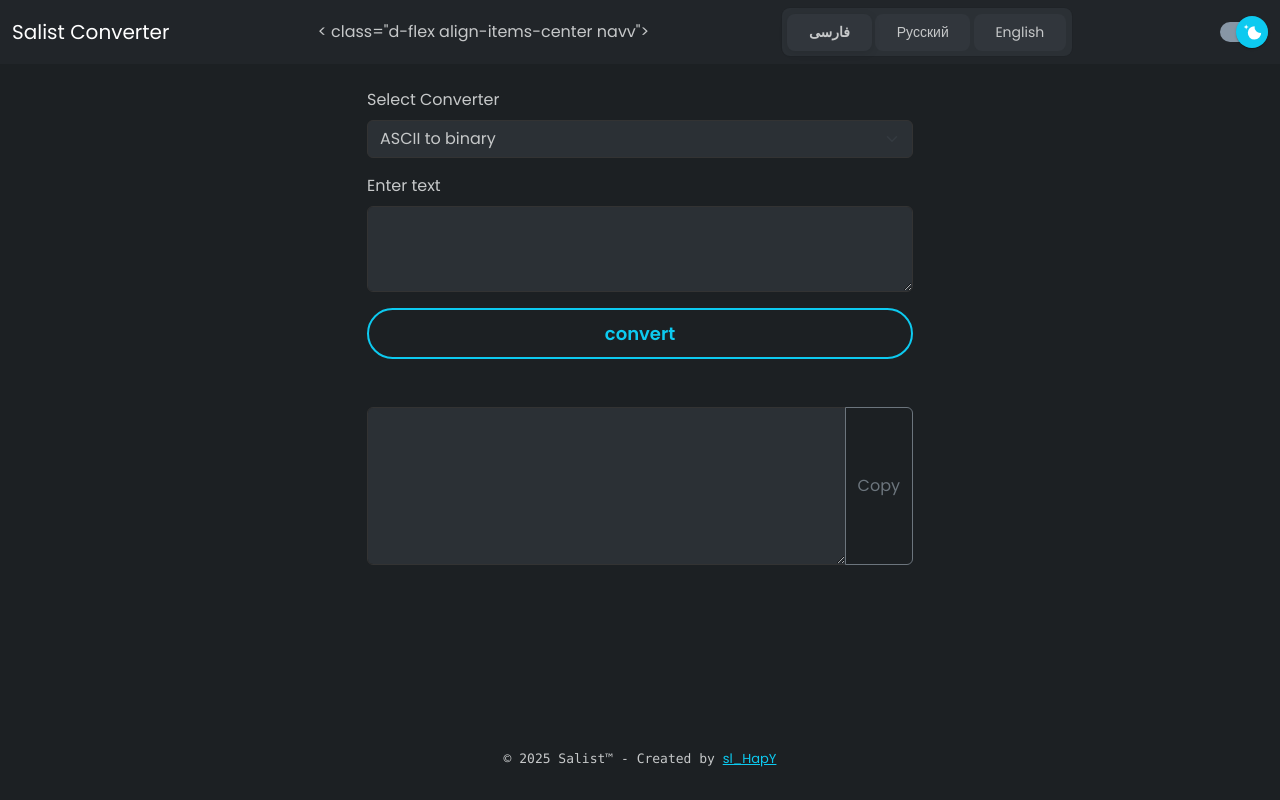
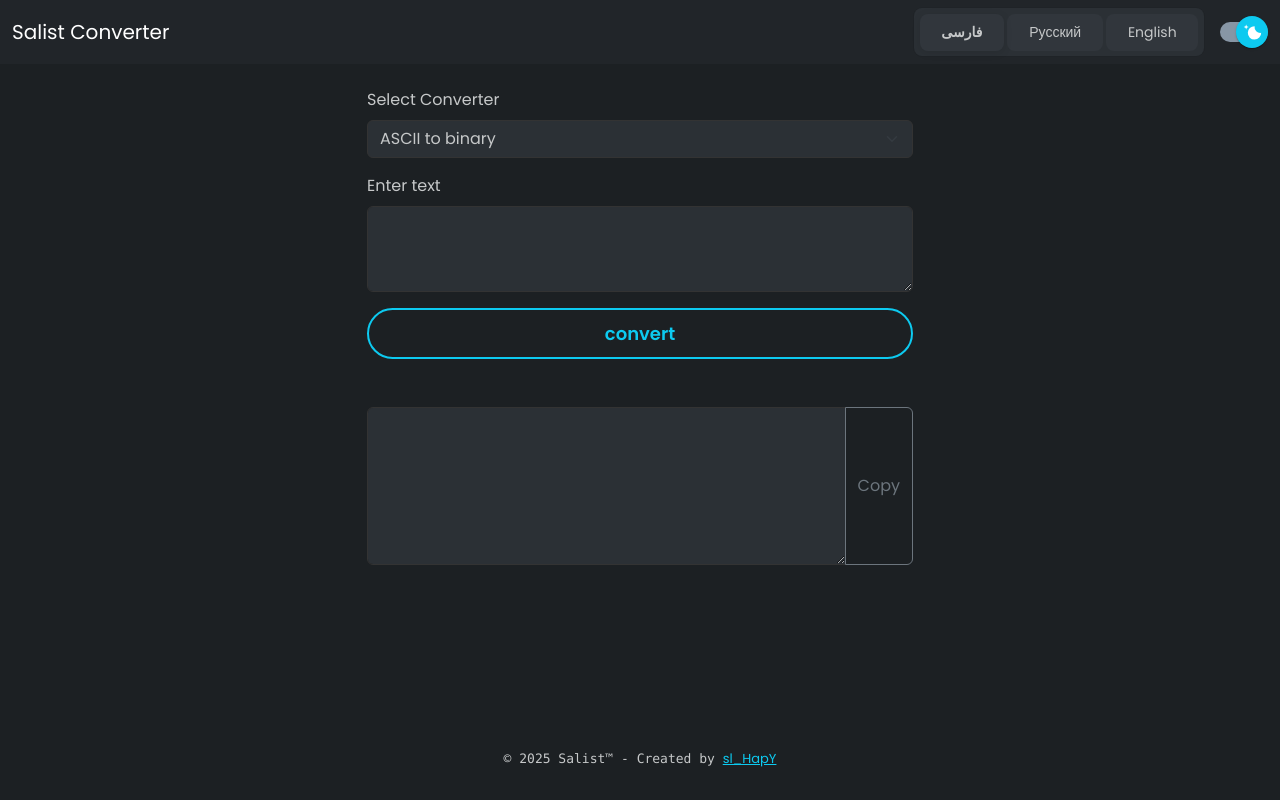
Before and after one commit to sl-HapY/SL-converter, a plain HTML site: page index.html in a window 1280 px wide. Drawn offline with nearby package versions, Linux system fonts and the light colour scheme.

Commit message:
Update index.html

```diff
--- a/index.html
+++ b/index.html
@@ -14,7 +14,7 @@
     <nav class="navbar navbar-expand-lg navbar-light bg-light" id="navbar">
         <div class="container-fluid">
             <a class="navbar-brand" href="#">Salist Converter</a>
-            < class="d-flex align-items-center navv">
+            <div class="d-flex align-items-center navv">
                 <div class="radio-inputs me-3">
                     <label class="radio">
                         <input type="radio" name="language" value="fa" checked />
@@ -29,6 +29,7 @@
                         <span class="name">English</span>
                     </label>
                 </div>
+
                 <label class="ui-switch mb-0">
                     <input type="checkbox" id="mode-toggle-checkbox" checked>
                     <div class="slider">
@@ -109,3 +110,5 @@
 </body>
 
 </html>
+
+</
```
